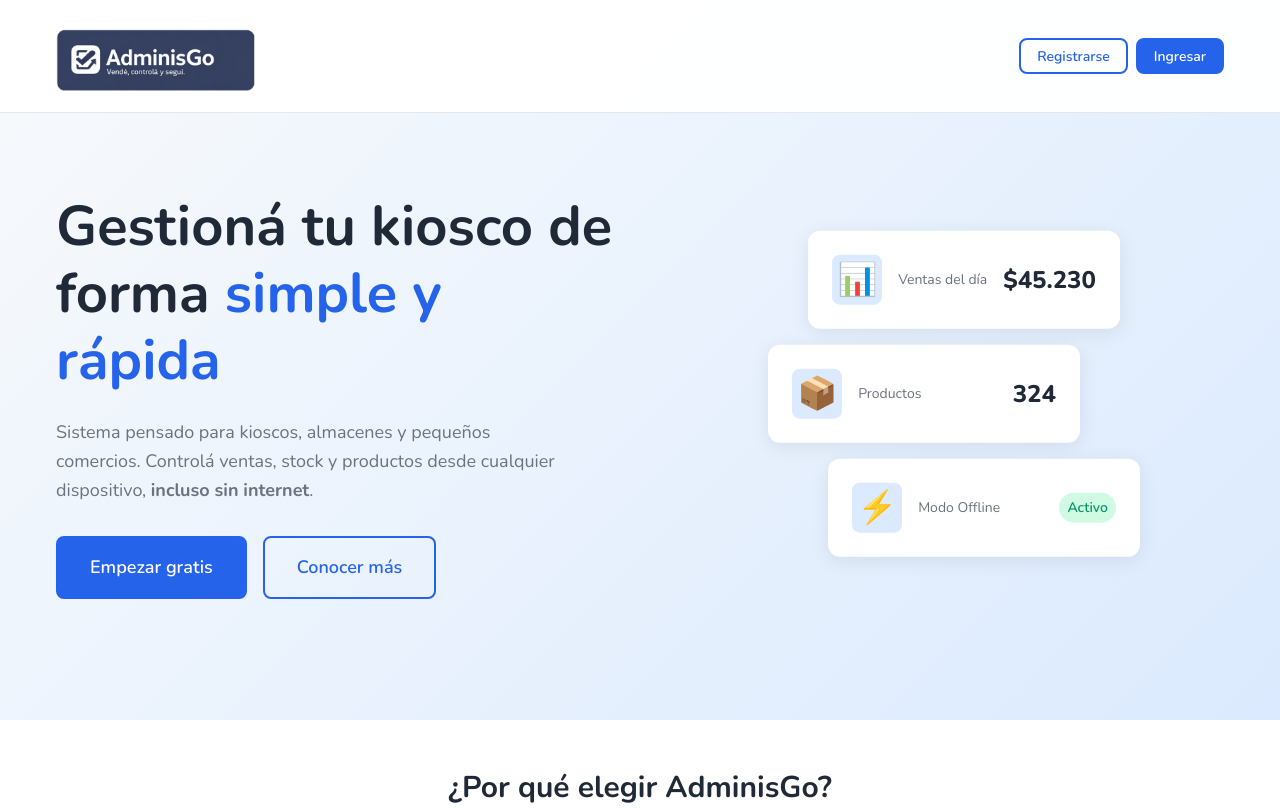
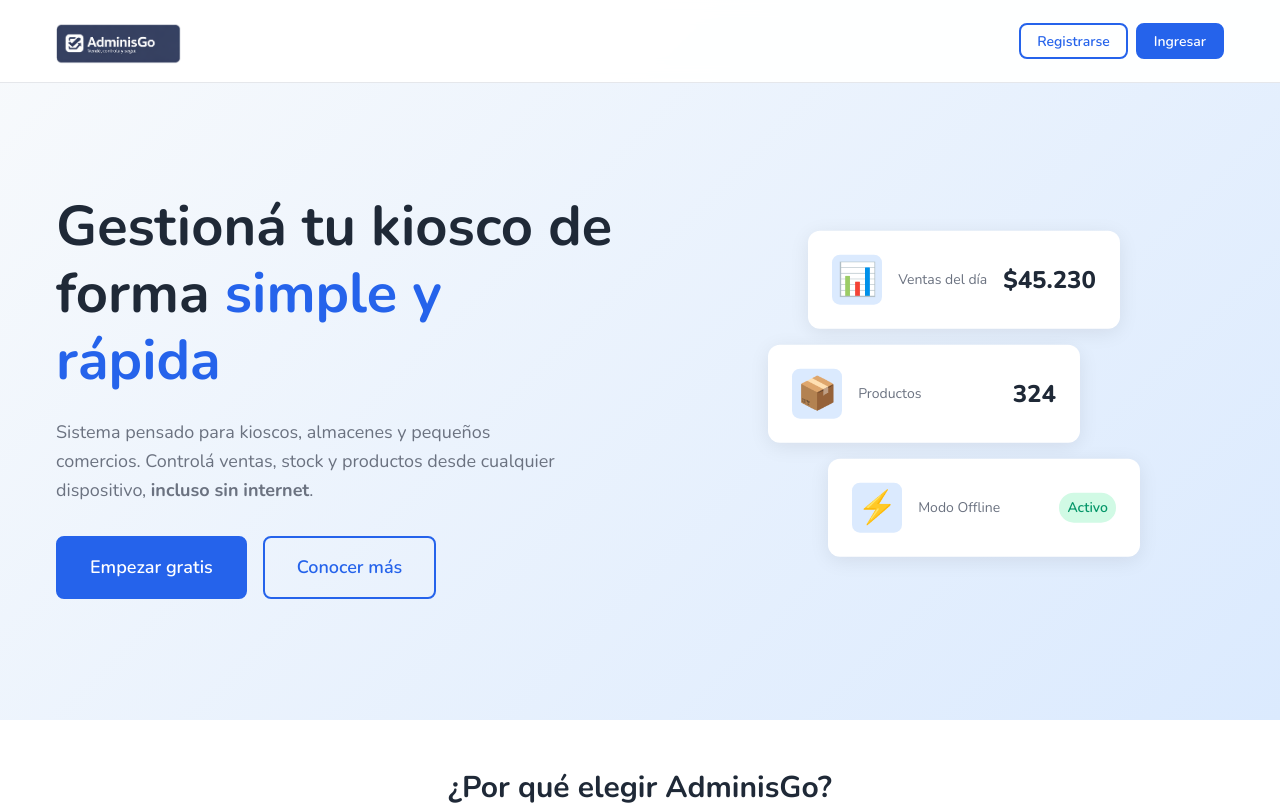
Before and after one commit to mo826440-cpu/gestion-comercios.26, a plain HTML site: page index.html in a window 1280 px wide. Shown: the top 810 px of the page. Drawn offline with nearby package versions, Linux system fonts and the light colour scheme.

Commit message:
Update landing.css

```diff
--- a/css/landing.css
+++ b/css/landing.css
@@ -45,7 +45,8 @@
 }
 
 .logo-general-img {
-    height: 80px;
+    height: 50px;  /* Cambiá este valor */
+    width: auto;
     object-fit: contain;
 }
 
```
